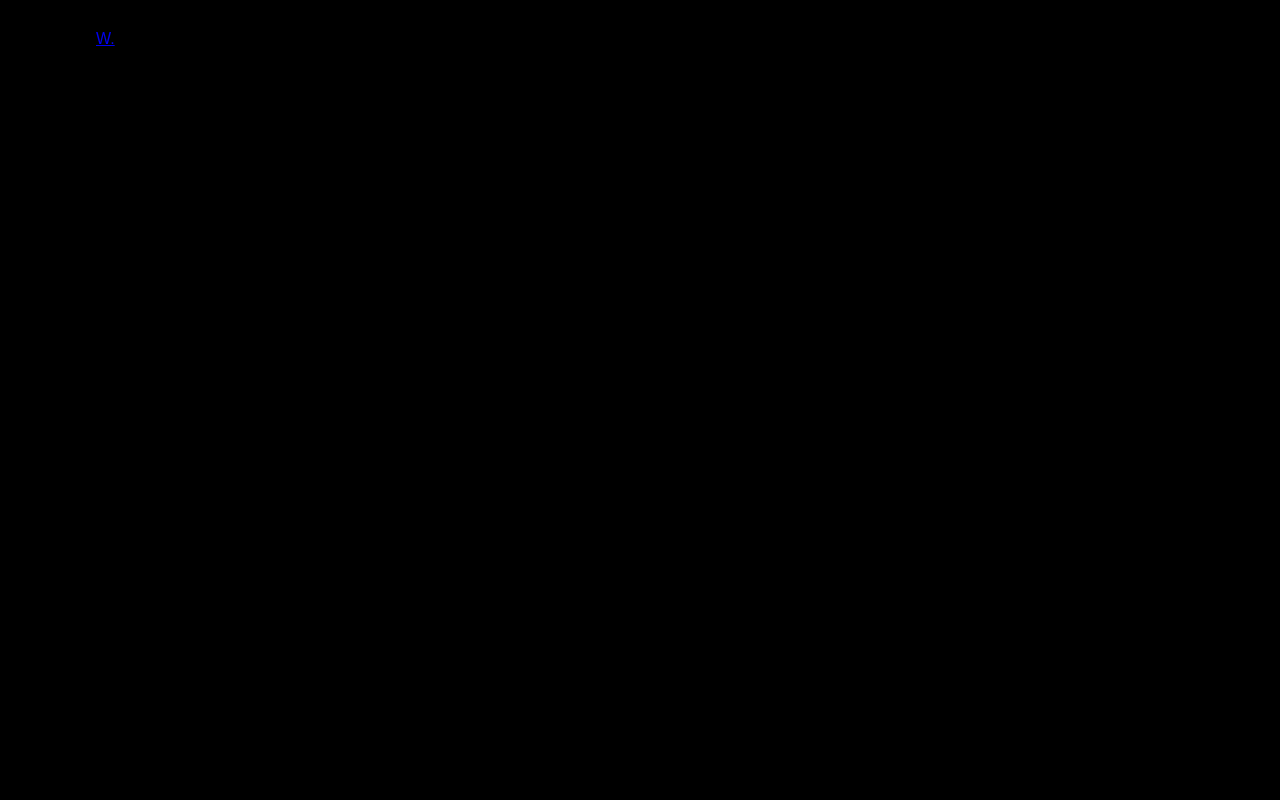
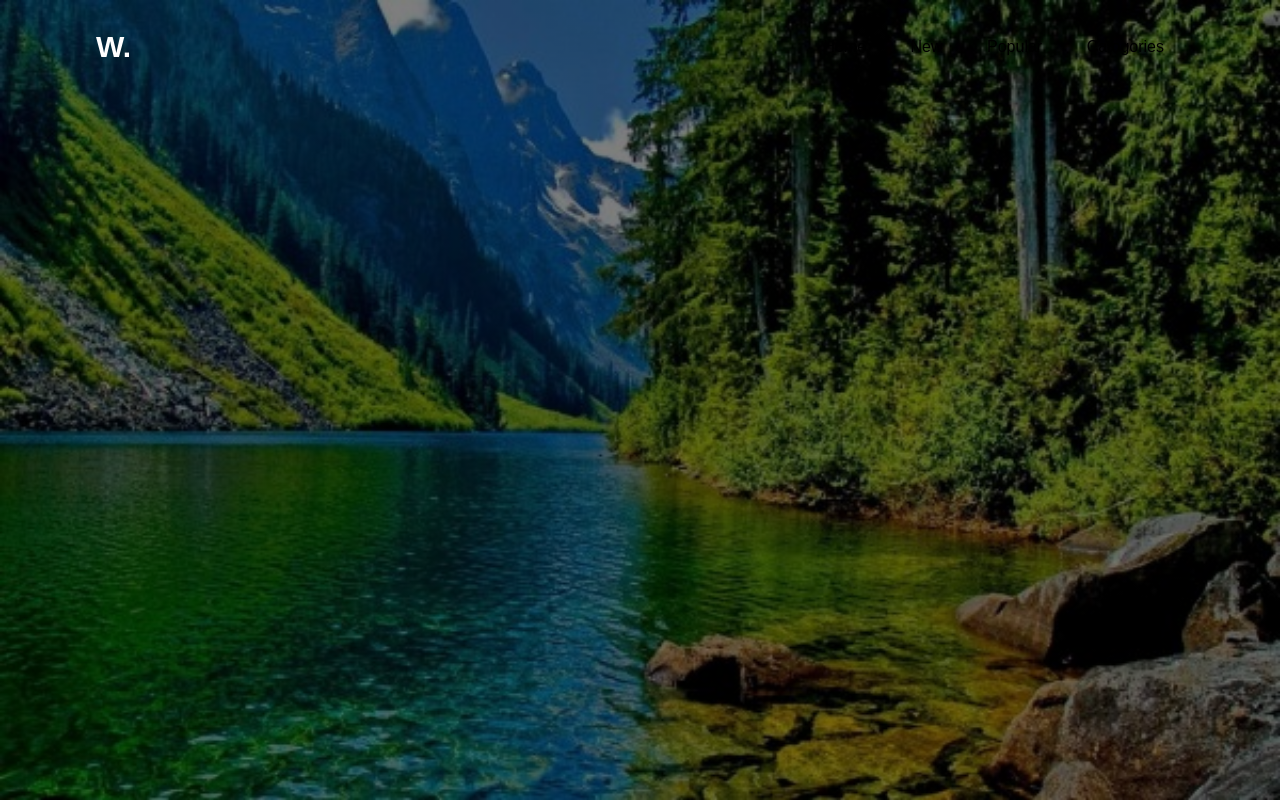
Before and after one commit to egoud170/main, a plain HTML site: page index.html in a window 1280 px wide. Drawn offline with Linux system fonts and the light colour scheme.

Commit message:
upgrading with css

```diff
--- a/index.css
+++ b/index.css
@@ -7,7 +7,9 @@
 .container{
     width: 100%;
     height: 100vh;
-    background: rgb(0, 0, 0);
+    background: linear-gradient(rgba(0,0,0,0.5),rgba(0,0,0,0.5)),url(/blob.jpg);
+    background-position: center;
+    background-size: cover;
 
 }
 
@@ -20,7 +22,13 @@
     justify-content: space-between;
     position: relative;
 }
-
+ .logo{
+     font-size: 30px;
+     font-weight: bolder;
+     cursor: pointer;
+     text-decoration: none;
+     color:rgb(255, 255, 255);
+ }
 .navbar ul li{
     list-style: none;
     display: inline-block;
@@ -30,13 +38,17 @@
 
 .navbar ul li a{
  text-decoration: none;
- color: white   ;
+ color: white;
 }
 
 
 .anvbar ul li::after{
    content: '';
-   height: ;
+   height:3px ;
+   width: 0;
+   background: pink;
     position: absolute;
-
+    left: 0;
+    bottom: -10px;
+    transition: 0.6s;
 }
--- a/index.html
+++ b/index.html
@@ -10,7 +10,7 @@
     <div class="container">
         <section>
          <div class="navbar">
-            <a href="#">W.</a>
+            <a href="#" class="logo">W.</a>
             <ul>
                 <li><a href="#"></a>Home</li>
                 <li><a href="#"></a>New</li>
```
Also changed, not shown: blob.jpg (added).
